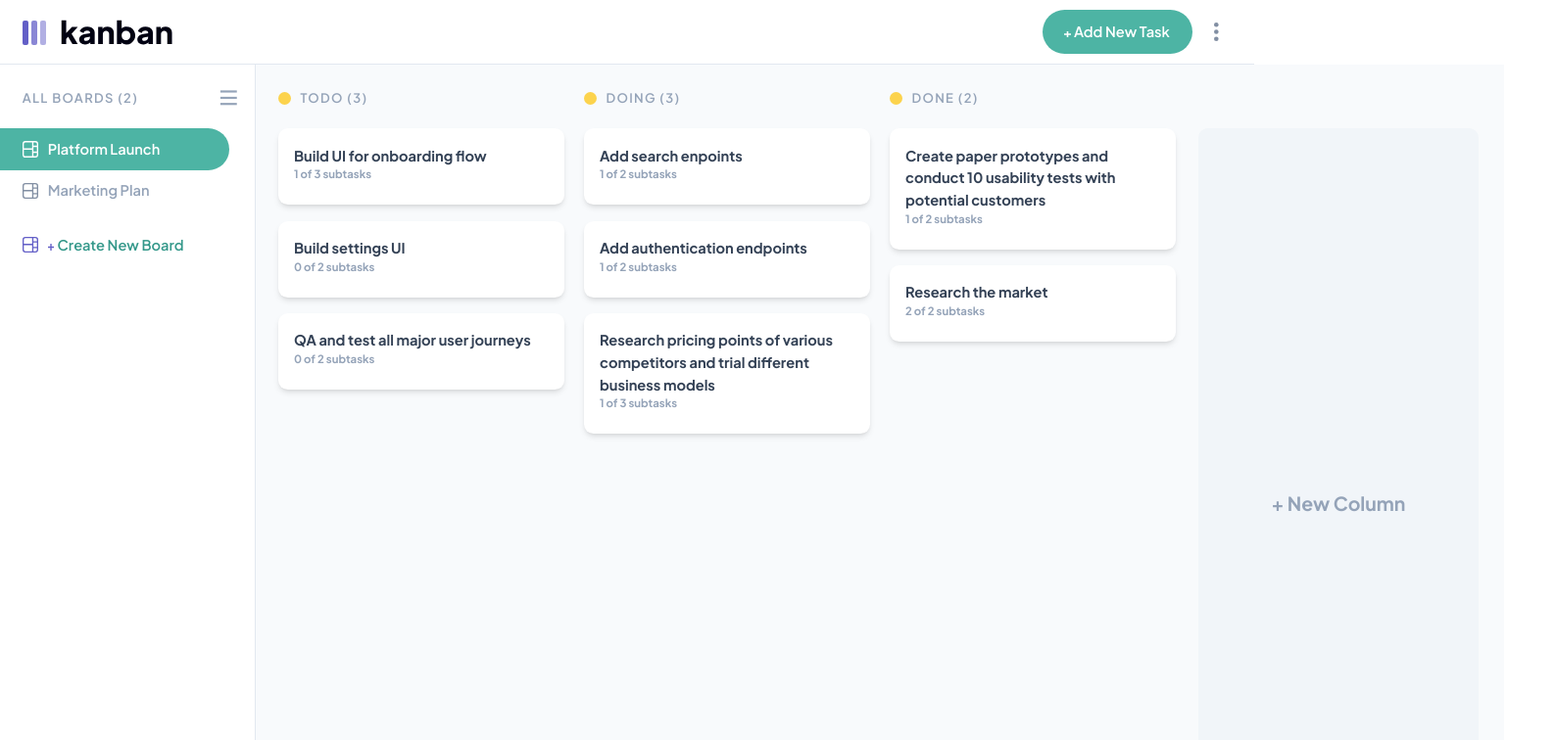
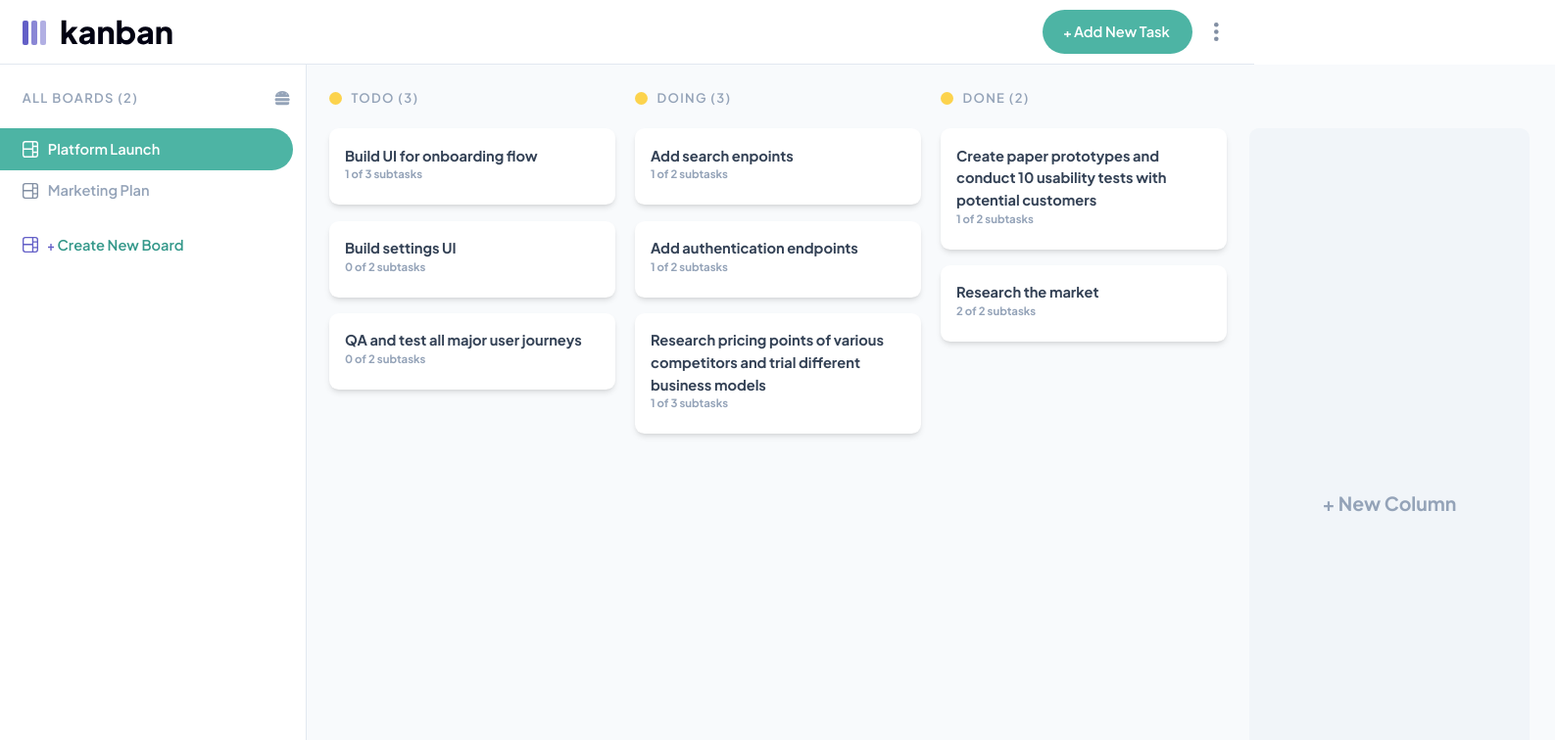
Before and after one commit to julian-br/quick-kanban, a React (Vite) app: page /board/1 in a window 1280 px wide. Shown: the top 756 px of the page at 98% size, 1587 px wide, since content can reach past the window. Built offline with nearby package versions, Linux system fonts and the light colour scheme.

Commit message:
adding font awesome icons

```diff
--- a/package.json
+++ b/package.json
@@ -9,6 +9,9 @@
     "preview": "vite preview"
   },
   "dependencies": {
+    "@fortawesome/fontawesome-svg-core": "^6.4.0",
+    "@fortawesome/free-solid-svg-icons": "^6.4.0",
+    "@fortawesome/react-fontawesome": "^0.2.0",
     "@headlessui/react": "^1.7.8",
     "@headlessui/tailwindcss": "^0.1.2",
     "@tailwindcss/forms": "^0.5.3",
--- a/src/components/KanbanBoardsNav.tsx
+++ b/src/components/KanbanBoardsNav.tsx
@@ -36,7 +36,7 @@ export default function KanbanBoardsNav({
           all boards ({amountOfCreatedBoards})
         </h2>
         {boards.isSuccess && (
-          <div className="mb-3">
+          <div className="mb-3 mr-4">
             {boards.data.map((board) => (
               <BoardNavEntry
                 key={board.id}
@@ -84,16 +84,14 @@ function BoardNavEntry({
   isActive: boolean;
   onClick: () => void;
 }) {
-  const activeClassList = "text-white bg-primary-400";
-  const notActiveClassList =
-    "text-slate-400 hover:text-primary-500 hover:bg-primary-50";
-
   return (
     <Button
       variant="custom"
       onClick={onClick}
-      className={`w-72 py-3 font-semibold text-lg  rounded-r-full px-7 flex ${
-        isActive ? activeClassList : notActiveClassList
+      className={`w-full py-3 font-semibold text-lg  rounded-r-full px-7 flex ${
+        isActive
+          ? "text-white bg-primary-400"
+          : "text-slate-400 hover:text-primary-500 hover:bg-primary-50"
       }`}
     >
       <div className="flex items-center">
--- a/src/components/common/SideBar.tsx
+++ b/src/components/common/SideBar.tsx
@@ -1,5 +1,7 @@
 import { ReactNode, useState } from "react";
 import Button from "./Button";
+import { FontAwesomeIcon } from "@fortawesome/react-fontawesome";
+import { faBurger } from "@fortawesome/free-solid-svg-icons";
 
 interface Props {
   children: ReactNode;
@@ -18,12 +20,12 @@ export default function SideBar({ children }: Props) {
         <Button
           onClick={toggleIsOpen}
           variant="custom"
-          className="rotate-90 p-2 ml-auto mr-3 font-bold text-xl text-slate-400 rounded-lg hover:bg-primary-50 hover:text-primary-400"
+          className="p-2 ml-auto mr-3 font-bold text-xl text-slate-400 rounded-lg hover:bg-primary-50 hover:text-primary-400"
         >
-          {"|||"}
+          <FontAwesomeIcon icon={faBurger}></FontAwesomeIcon>
         </Button>
       </div>
-      <div className={isOpen ? "w-80" : "w-16"}>{isOpen && children}</div>
+      <div className={isOpen ? "w-96" : "w-16"}>{isOpen && children}</div>
     </nav>
   );
 }
```
Also changed, not shown: 1 other file (tests, documents, lock files or other folders).
